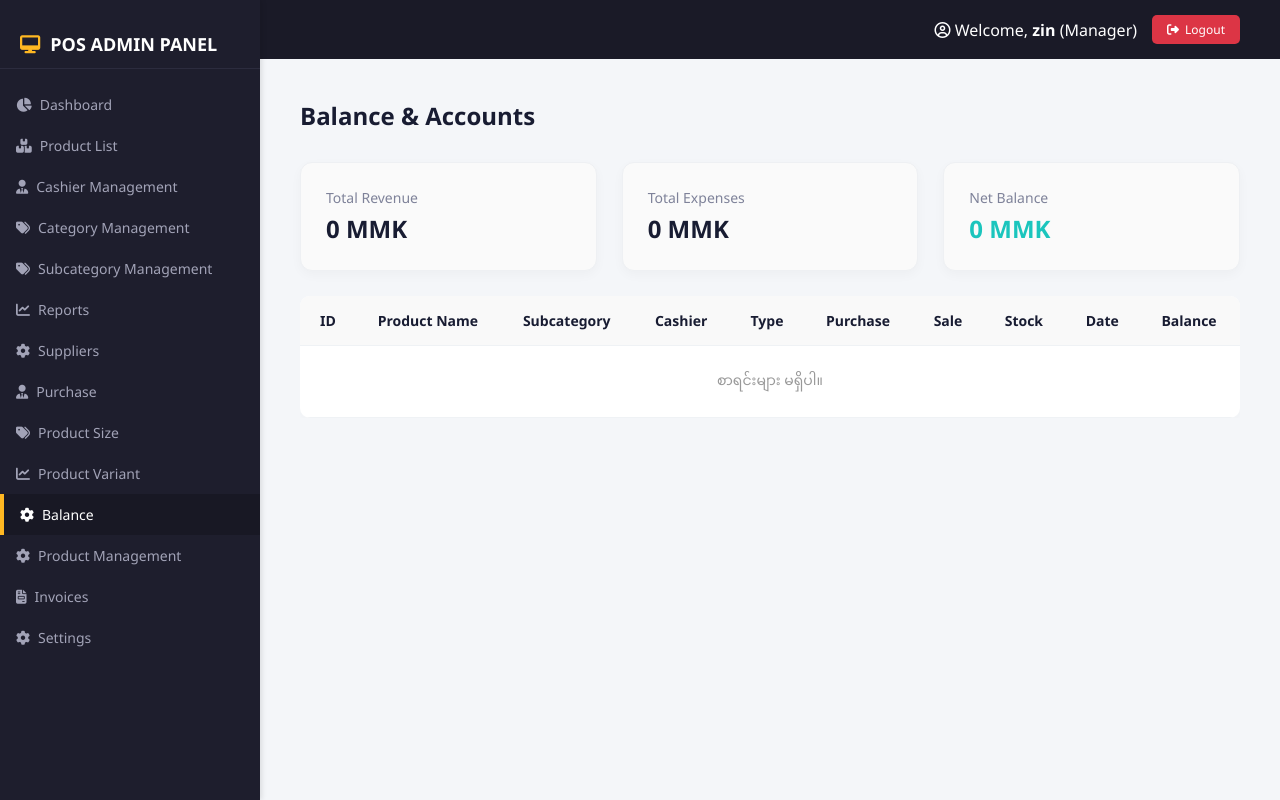
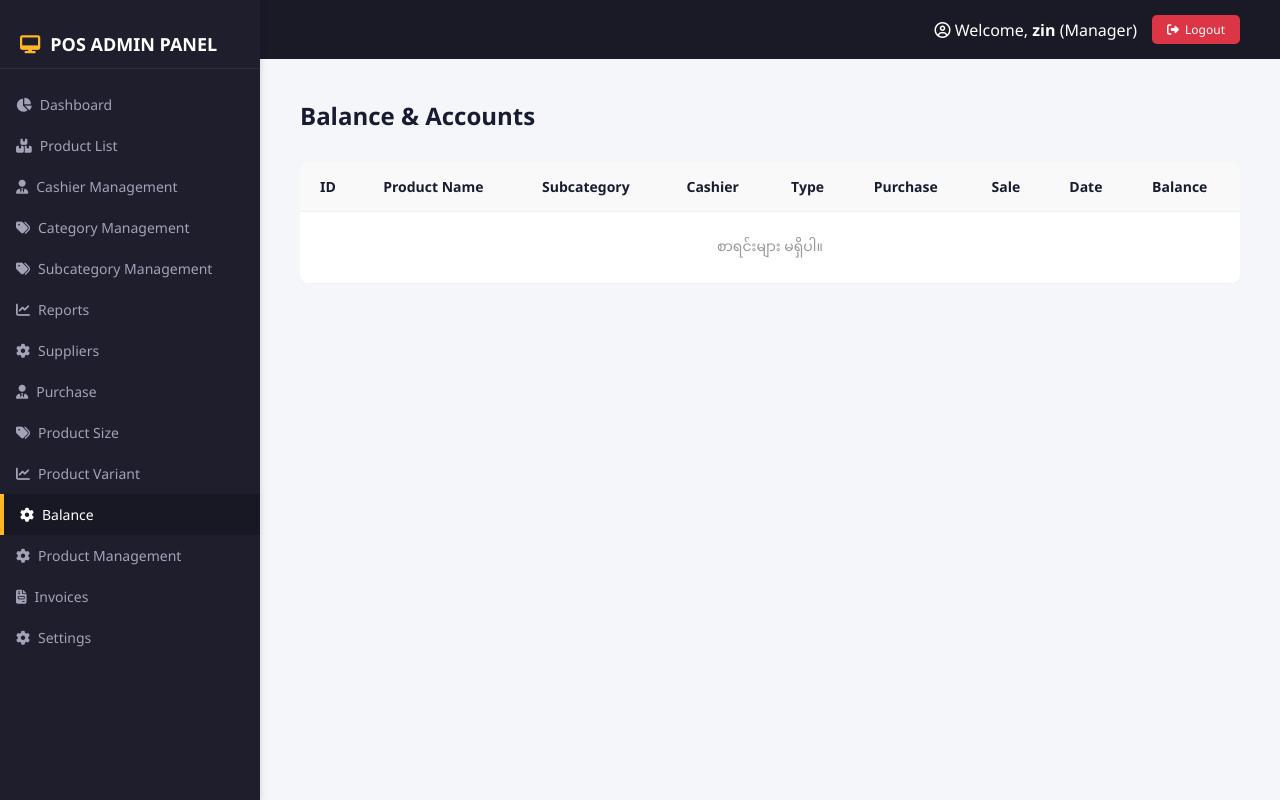
Before and after one commit to zthawdarphyo/my_pos_project, a Django app: page /products/dashboard/ in a window 1280 px wide, after a click on "Balance". Run offline with Django 5.2, Linux system fonts and the light colour scheme; data comes from the database, SQL or seed files in the repository; data that the repository does not hold is empty; some libraries are stand-ins or nearby versions.

Commit message:
fix balance error

```diff
--- a/products/templates/products/admin_dashboard.html
+++ b/products/templates/products/admin_dashboard.html
@@ -699,17 +699,6 @@
                 <div class="section-header">
                     <h1>Balance & Accounts</h1>
                 </div>
-                <div class="stats-grid" style="margin-bottom: 25px;">
-                    <div class="stat-card" style="background: #fafafa;">
-                        <div class="stat-info"><h3>Total Revenue</h3><h2>{{ total_revenue }} MMK</h2></div>
-                    </div>
-                    <div class="stat-card" style="background: #fafafa;">
-                        <div class="stat-info"><h3>Total Expenses</h3><h2>{{ total_expenses }} MMK</h2></div>
-                    </div>
-                    <div class="stat-card" style="background: #fafafa;">
-                        <div class="stat-info"><h3>Net Balance</h3><h2 style="color: #1bc5bd;">{{ net_balance }} MMK</h2></div>
-                    </div>
-                </div>
                 <div style="overflow-x: auto;">
                     <table>
                         <thead>
@@ -721,7 +710,6 @@
                                 <th>Type</th>
                                 <th>Purchase</th>
                                 <th>Sale</th>
-                                <th>Stock</th>
                                 <th>Date</th>
                                 <th>Balance</th>
                             </tr>
@@ -740,12 +728,11 @@
                                 </td>
                                 <td>{% if entry.purchase_qty %}+{{ entry.purchase_qty }}{% else %}0{% endif %}</td>
                                 <td>{% if entry.sale_qty %}-{{ entry.sale_qty }}{% else %}0{% endif %}</td>
-                                <td>{{ entry.stock }}</td>
                                 <td>{{ entry.date|date:"d/m/Y" }}</td>
                                 <td><b>{{ entry.balance }}</b></td>
                             </tr>
                             {% empty %}
-                            <tr><td colspan="10" style="text-align: center; color: #999; padding: 20px;">စာရင်းများ မရှိပါ။</td></tr>
+                            <tr><td colspan="9" style="text-align: center; color: #999; padding: 20px;">စာရင်းများ မရှိပါ။</td></tr>
                             {% endfor %}
                         </tbody>
                     </table>
--- a/products/views.py
+++ b/products/views.py
@@ -256,35 +256,38 @@ def admin_dashboard(request):
     balance_entries = []
     managed_products_by_name = {mp.name: mp for mp in ManagedProduct.objects.all()}
 
+    current_stock = {}
+    for prod in Product.objects.all():
+        current_stock[prod.name] = prod.stock
+
     for p in Purchase.objects.all().select_related('cashier'):
-        product = Product.objects.filter(name=p.product_name).first()
-        mp = managed_products_by_name.get(p.product_name)
+        product_name = p.product_name
+        product = Product.objects.filter(name=product_name).first()
+        mp = managed_products_by_name.get(product_name)
 
         if product:
             subcategory = product.subcategory.name if product.subcategory_id else (mp.subcategory.name if mp and mp.subcategory_id else (product.category.name if product.category_id else '-'))
-            stock = product.stock
         elif mp:
             subcategory = mp.subcategory.name if mp.subcategory_id else (mp.category.name if mp.category_id else '-')
-            stock = '-'
         else:
             subcategory = '-'
-            stock = '-'
 
         balance_entries.append({
             'id': p.id,
-            'product_name': p.product_name,
+            'product_name': product_name,
+            'group_key': product_name,
             'subcategory': subcategory,
             'cashier': p.cashier.username if p.cashier else '-',
             'type': 'Purchase',
             'purchase_qty': p.quantity,
             'sale_qty': 0,
-            'stock': stock,
-            'balance': stock,
+            'stock': current_stock.get(product_name, 0),
             'date': p.created_at,
         })
 
     for item in SaleItem.objects.all().select_related('sale__cashier'):
-        product_name = item.product_name
+        raw_product_name = item.product_name
+        product_name = raw_product_name
         if '(' in product_name:
             product_name = product_name.split('(')[0].strip()
 
@@ -293,28 +296,42 @@ def admin_dashboard(request):
 
         if product:
             subcategory = product.subcategory.name if product.subcategory_id else (mp.subcategory.name if mp and mp.subcategory_id else (product.category.name if product.category_id else '-'))
-            stock = product.stock
         elif mp:
             subcategory = mp.subcategory.name if mp.subcategory_id else (mp.category.name if mp.category_id else '-')
-            stock = '-'
         else:
             subcategory = '-'
-            stock = '-'
 
         balance_entries.append({
             'id': item.sale.id,
-            'product_name': item.product_name,
+            'product_name': raw_product_name,
+            'group_key': product_name,
             'subcategory': subcategory,
             'cashier': item.sale.cashier.username if item.sale.cashier else '-',
             'type': 'Sale',
             'purchase_qty': 0,
             'sale_qty': item.quantity,
-            'stock': stock,
-            'balance': stock,
+            'stock': current_stock.get(product_name, 0),
             'date': item.sale.created_at,
         })
 
-    balance_entries.sort(key=lambda x: x['date'])
+    from itertools import groupby
+    from operator import itemgetter
+
+    balance_entries.sort(key=lambda x: (x['product_name'], x['date']))
+
+    for key, group in groupby(balance_entries, key=itemgetter('group_key')):
+        entries = list(group)
+
+        current_bal = current_stock.get(key, 0)
+
+        for entry in entries:
+            if entry['type'] == 'Purchase':
+                current_bal += entry['purchase_qty']
+            else:
+                current_bal -= entry['sale_qty']
+            entry['balance'] = current_bal
+
+    balance_entries.sort(key=lambda x: x['date'], reverse=True)
 
     balance_paginator = Paginator(balance_entries, 10)
     balance_page = balance_paginator.get_page(request.GET.get('balance_page'))
```
